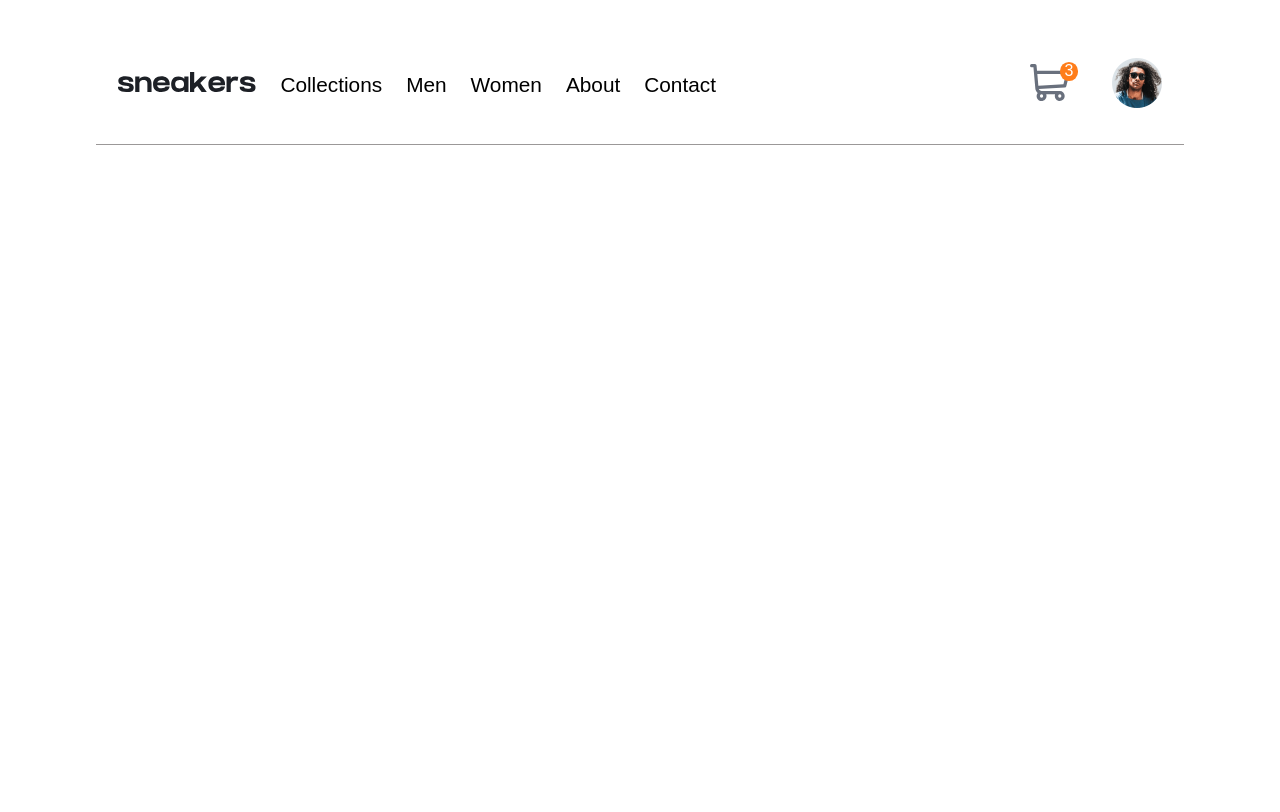
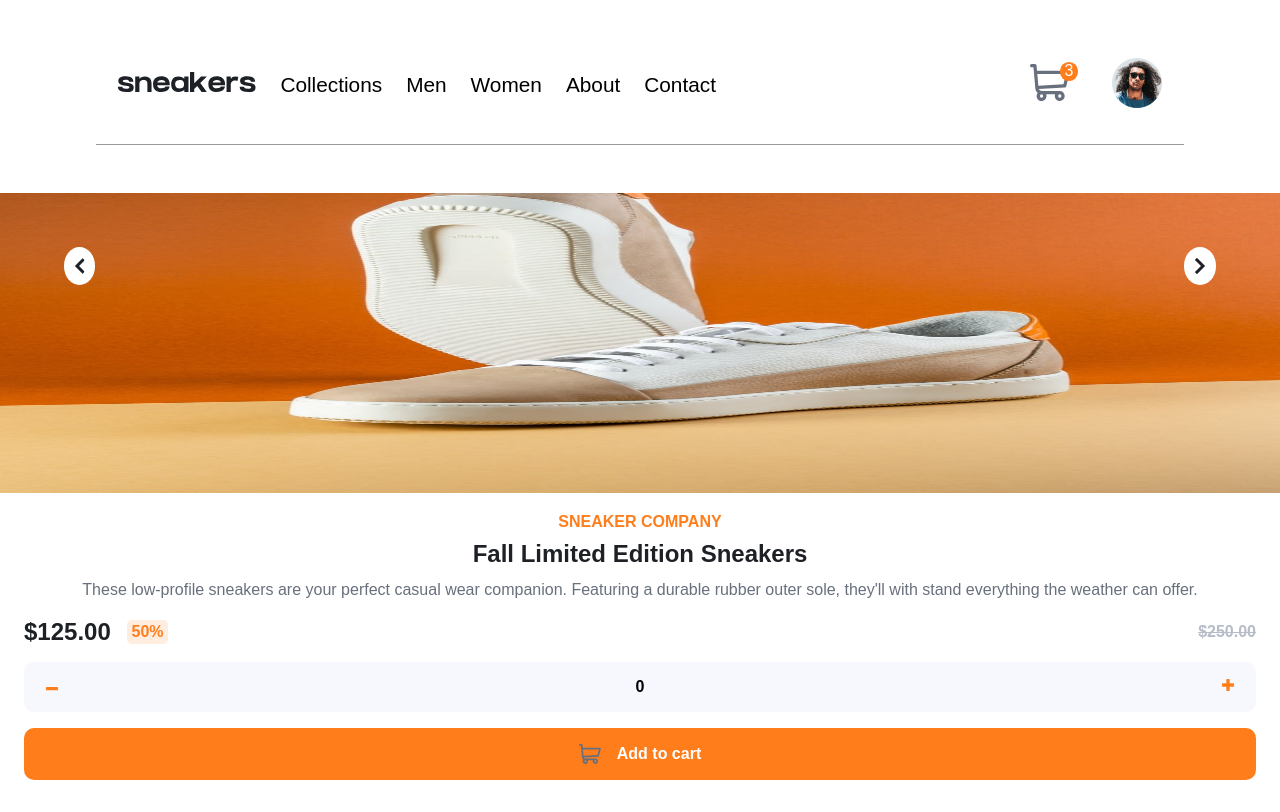
Before and after one commit to Michael-Otieno/ecommerce-product-page, a React (Create React App) app: page / in a window 1280 px wide. Built offline with nearby package versions, Linux system fonts and the light colour scheme; a web font is replaced by a local one.

Commit message:
add add to cart buttons

```diff
--- a/src/App.js
+++ b/src/App.js
@@ -1,18 +1,8 @@
 import './App.css';
 import Navbar from './components/Navbar/Navbar';
 import Slideshow from './components/Slideshow/Slideshow';
-
-
-import image0 from "./images/image-product-1.jpg";
-import image1 from "./images/image-product-2.jpg";
-import image2 from "./images/image-product-3.jpg";
-import image3 from "./images/image-product-4.jpg";
-
-import thumbnail0 from "./images/image-product-1-thumbnail.jpg";
-import thumbnail1 from "./images/image-product-2-thumbnail.jpg";
-import thumbnail2 from "./images/image-product-3-thumbnail.jpg";
-import thumbnail3 from "./images/image-product-4-thumbnail.jpg";
-
+import Details from './components/Details/Details';
+import Addcart from './components/Addcart/Addcart';
 
 function App() {
 
@@ -23,11 +13,10 @@ function App() {
       <Slideshow
 
       />
+      <Details />
+      <Addcart />
     </div>
   );
 }
 
 export default App;
-
-
-// ,image1,image2,image3,thumbnail0,thumbnail1,thumbnail2,thumbnail3
--- /dev/null
+++ b/src/components/Addcart/Addcart.css
@@ -0,0 +1,101 @@
+.addcart{
+  padding: 0rem 1.5rem;
+  margin: 0;
+  margin-bottom: 2rem;
+}
+
+.price{
+  display: flex;
+  justify-content: space-between;
+  align-items: center;
+  margin-top: 0;
+  margin-bottom: 0;
+}
+
+.actual--percentage{
+  display: flex;
+  justify-content: space-between;
+  align-items: center;
+  margin: 0;
+
+}
+
+.actual--price{
+  font-size: 1.5rem;
+  font-weight: 700;
+  color: hsl(220, 13%, 13%);
+  margin-top: 0;
+  margin-bottom: 0;
+
+
+}
+.percentage{
+  margin-left: 1rem;
+  margin-top: 0;
+  margin-bottom: 0;
+  padding: .2rem .3rem;
+  background-color: hsl(25, 100%, 94%);
+  border-radius: 5px;
+  color: hsl(26, 100%, 55%);
+  font-weight: 700;
+  font-size: 1rem;
+
+}
+
+.prev--price{
+  font-size: 1rem;
+  font-weight: 700;
+  text-decoration: line-through;
+  color: hsl(220, 14%, 75%);
+  margin-top: 0;
+  margin-bottom: 0;
+}
+
+.total--shoes{
+  width: 100%;
+  display: flex;
+  justify-content: space-between;
+  align-items: center;
+  background-color: hsl(223, 64%, 98%);
+  padding: 1rem 0rem;
+  border-radius: 10px;
+}
+.minus--total--shoes{
+  border: none;
+  outline: none;
+  background-color: transparent;
+  margin-left: 1rem;
+}
+
+.plus--total--shoes{
+  border: none;
+  outline: none;
+  background-color: transparent;
+  margin-right: 1rem;
+}
+
+.shoes--number{
+  font-weight: 700;
+}
+
+.add-to-cart--btn{
+  width: 100%;
+  background-color: hsl(26, 100%, 55%);
+  padding: 1rem 0rem;
+  border-radius: 10px;
+  border: none;
+  outline: none;
+  color: hsl(0, 0%, 100%);
+  font-weight: 700;
+  display: flex;
+  justify-content: center;
+  align-items: center;
+  font-size: 1rem;
+}
+.cart--img{
+  margin: 0;
+  padding: 0;
+  margin-right: 1rem;
+
+
+}
--- /dev/null
+++ b/src/components/Addcart/Addcart.js
@@ -0,0 +1,33 @@
+import "./Addcart.css";
+import plus from '../../images/icon-plus.svg';
+import minus from '../../images/icon-minus.svg';
+import cart from '../../images/icon-cart.svg';
+
+
+export default function Addcart() {
+  return (
+    <div className="addcart">
+      <div className="price">
+        <div className="actual--percentage">
+          <p className="actual--price">$125.00</p>
+          <p className="percentage">50%</p>
+        </div>
+        <p className="prev--price">$250.00</p>
+      </div>
+      <p className="total--shoes">
+        <button className="minus--total--shoes">
+          <img src={minus} alt='minus icon' />
+        </button>
+        <span className="shoes--number">0</span>
+        <button className="plus--total--shoes">
+          <img src={plus} alt='plus icon' />
+        </button>
+      </p>
+
+      <button className="add-to-cart--btn">
+        <img src={cart} alt='cart icon' className="cart--img" />
+        Add to cart
+      </button>
+    </div>
+  );
+}
--- a/src/components/Cart/Cart.css
+++ b/src/components/Cart/Cart.css
@@ -28,7 +28,6 @@
   box-shadow: 0 0px 6px 0 rgba(0, 0, 0, 0.2), 0 4px 3px 0 rgba(0, 0, 0, 0.19);
   z-index: 99;
   background-color: #fff;
-  /* box-shadow: 1px 1px 2px 1px gray; */
 
 
 }
--- a/src/components/Details/Details.css
+++ b/src/components/Details/Details.css
@@ -19,4 +19,6 @@
 .details--para{
   line-height: 1.5;
   color:  hsl(219, 9%, 45%);
+  margin-top: 0;
+  margin-bottom: 0;
 }
--- a/src/components/Slideshow/Slideshow.css
+++ b/src/components/Slideshow/Slideshow.css
@@ -10,7 +10,7 @@
 
 .nextBtn{
   position: absolute;
-  top: 40%;
+  top: 18%;
   left: 5%;
   background-color: white;
   padding: .6rem;
@@ -22,7 +22,7 @@
 
 .prevBtn{
   position: absolute;
-  top: 40%;
+  top: 18%;
   right: 5%;
   background-color: white;
   padding: .6rem;
@@ -33,15 +33,5 @@
 }
 
 @media only screen and (min-width:1000px){
-  .phone--page{
-    display: none;
-  }
-
-  /* .desktop--page{
-    display: flex;
-    justify-content: space-between;
-    margin: 1rem 8rem;
-  } */
-
 
 }
--- a/src/components/Slideshow/Slideshow.js
+++ b/src/components/Slideshow/Slideshow.js
@@ -1,17 +1,14 @@
-import { useState, useEffect, useRef } from "react"
+import { useState, useEffect} from "react"
 
 import image0 from "../../images/image-product-1.jpg";
 import image1 from "../../images/image-product-2.jpg";
 import image2 from "../../images/image-product-3.jpg";
 import image3 from "../../images/image-product-4.jpg";
 
-
 import './Slideshow.css';
 
 import prevBtn from "../../images/icon-next.svg";
 import nextBtn from "../../images/icon-previous.svg";
-
-import Details from '../Details/Details'
 
 
 export default function Slideshow({imgs}){
@@ -64,43 +61,7 @@ export default function Slideshow({imgs}){
           />
         </div>
 
-        <div className="desktop--page">
-        <div className="desktop--shoe--slider">
-          <Details />
-        </div>
-        <div className="desktop--shoe--detail">
-          nnnnn
-        </div>
-
       </div>
-      </div>
-      {/* <div className="desktop--page">
-        <div className="desktop--shoe--slider">
-          <Carousel />
-        </div>
-        <div className="desktop--shoe--detail">
-          nnnnn
-        </div>
-
-      </div> */}
     </div>
   )
 }
-
-
-
-
-
-
-
-
-// <div className='button-2-container'>
-//         {[0, 1, 2, 3].map(num => (
-//           <div
-//             className={`button-2 ${num === current && 'active'}`}
-//             onClick={desired}
-//             id={num}
-//             key={num}
-//           />
-//         ))}
-//       </div>
```
